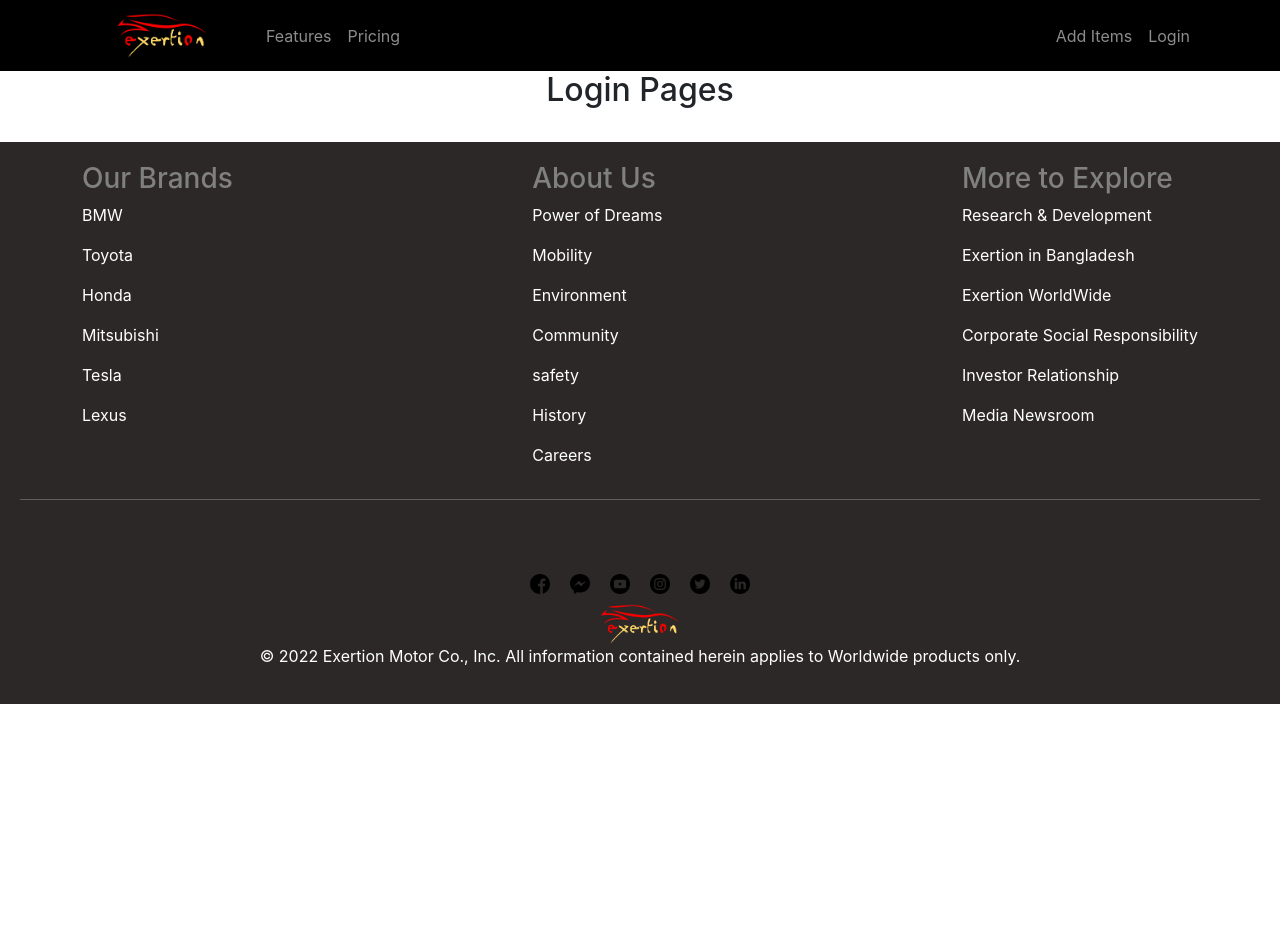
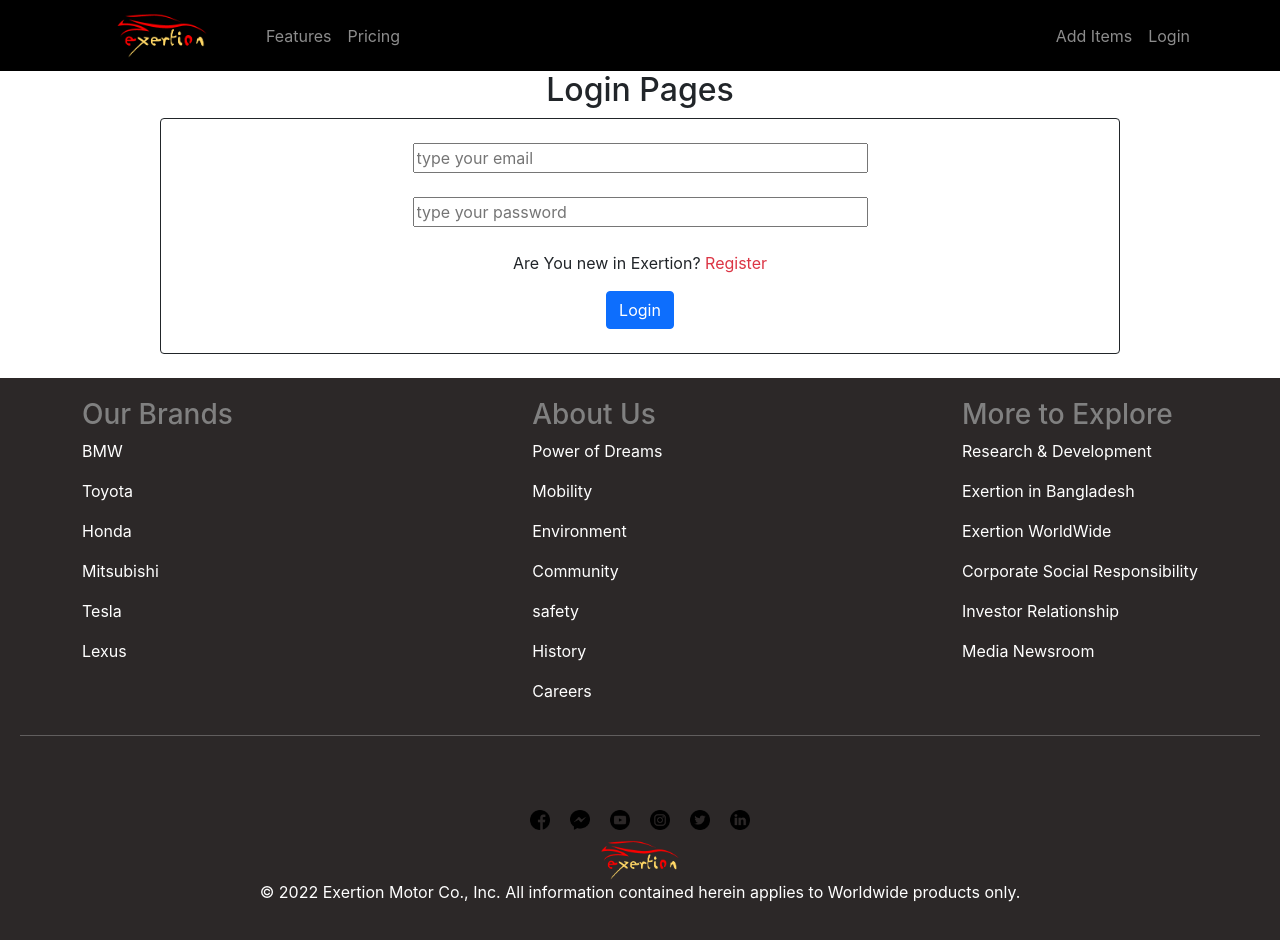
Before and after one commit to akilinjamam/assignment-11-client, a React (Create React App) app: page /login in a window 1280 px wide. Before the commit the page ends 800 px from the top, so only its background shows below. Built offline with nearby package versions, Linux system fonts and the light colour scheme.

Commit message:
login-form-created

```diff
--- a/src/Page/Login/Login.js
+++ b/src/Page/Login/Login.js
@@ -1,9 +1,45 @@
 import React from 'react';
+import { Button } from 'react-bootstrap';
+import { useNavigate } from 'react-router-dom';
 
 const Login = () => {
+
+    const navigate = useNavigate()
+
+
+    const handleNavigate = () => {
+        navigate('/register')
+    }
+
+
+    const handleSubmit = (event) => {
+
+        event.preventDefault();
+
+        console.log('clicked')
+
+
+    }
     return (
         <div>
             <h2>Login Pages</h2>
+
+            <div className='border border-dark rounded p-4 w-75 mx-auto'>
+                <form onSubmit={handleSubmit}>
+
+                    <input className='w-50' type="text" name="email" placeholder='type your email' id="" required /> <br /><br />
+                    <input className='w-50' type="password" name="password" placeholder='type your password' id="" required /> <br /><br />
+                    {/* navigate to login */}
+                    <p className='text-dark'>Are You new in Exertion? <span style={{ cursor: 'pointer' }} className='text-danger' onClick={handleNavigate}  > Register </span> </p>
+
+
+
+                    <Button className='d-block mx-auto mt-3' variant="primary" type="submit">
+                        Login
+                    </Button>
+
+                </form>
+            </div>
         </div>
     );
 };
--- a/src/Page/Navbar/Home/Home.js
+++ b/src/Page/Navbar/Home/Home.js
@@ -14,8 +14,8 @@ const Home = () => {
     const productsSliced = products.slice(0, 6)
     return (
         <div>
-            <h2>this is home</h2>
 
+            <br />
             <div>
                 <Carousel fade>
                     <Carousel.Item>
--- a/src/Page/Register/Register.js
+++ b/src/Page/Register/Register.js
@@ -1,8 +1,9 @@
 import React, { useState } from 'react';
 import { Button } from 'react-bootstrap';
 import { useNavigate } from 'react-router-dom';
-import { useCreateUserWithEmailAndPassword } from 'react-firebase-hooks/auth';
+import { useCreateUserWithEmailAndPassword, useUpdateProfile } from 'react-firebase-hooks/auth';
 import auth from '../../firebase.init';
+import Spin from '../Spinner/Spinner';
 
 
 const Register = () => {
@@ -17,10 +18,15 @@ const Register = () => {
 
     const [
         createUserWithEmailAndPassword,
-        user,
-        loading,
-        error,
-    ] = useCreateUserWithEmailAndPassword(auth)
+        user
+
+    ] = useCreateUserWithEmailAndPassword(auth, { sendEmailVerification: true })
+
+
+    const [updateProfile, updating] = useUpdateProfile(auth);
+
+
+
 
 
     const [agree, setAgree] = useState(false);
@@ -34,10 +40,18 @@ const Register = () => {
         const email = event.target.email.value;
         const password = event.target.password.value;
 
-        console.log(name, email, password, 'working');
+        console.log(email, password, 'working');
 
         await createUserWithEmailAndPassword(email, password);
-        navigate('/home');
+        await updateProfile({ displayName: name })
+        navigate('/');
+
+
+    }
+
+
+    if (updating) {
+        return <Spin></Spin>
     }
 
     if (user) {
@@ -54,7 +68,7 @@ const Register = () => {
 
             <div className='border border-dark rounded p-4 w-75 mx-auto'>
                 <form onSubmit={handleSubmit}>
-                    {/* <input className='w-50' type="text" name="name" placeholder='type your name' id="" required /> <br /><br /> */}
+                    <input className='w-50' type="text" name="name" placeholder='type your name' id="" required /> <br /><br />
                     <input className='w-50' type="text" name="email" placeholder='type your email' id="" required /> <br /><br />
                     <input className='w-50' type="password" name="password" placeholder='type your password' id="" required /> <br /><br />
                     {/* navigate to login */}
--- /dev/null
+++ b/src/Page/Spinner/Spinner.js
@@ -0,0 +1,12 @@
+import React from 'react';
+import { Spinner } from 'react-bootstrap';
+
+const Spin = () => {
+    return (
+        <div style={{ height: '400px' }} className='w-100 d-flex justify-content-center align-items-center'>
+            <Spinner animation="border" variant="primary" />
+        </div>
+    );
+};
+
+export default Spin;
```
